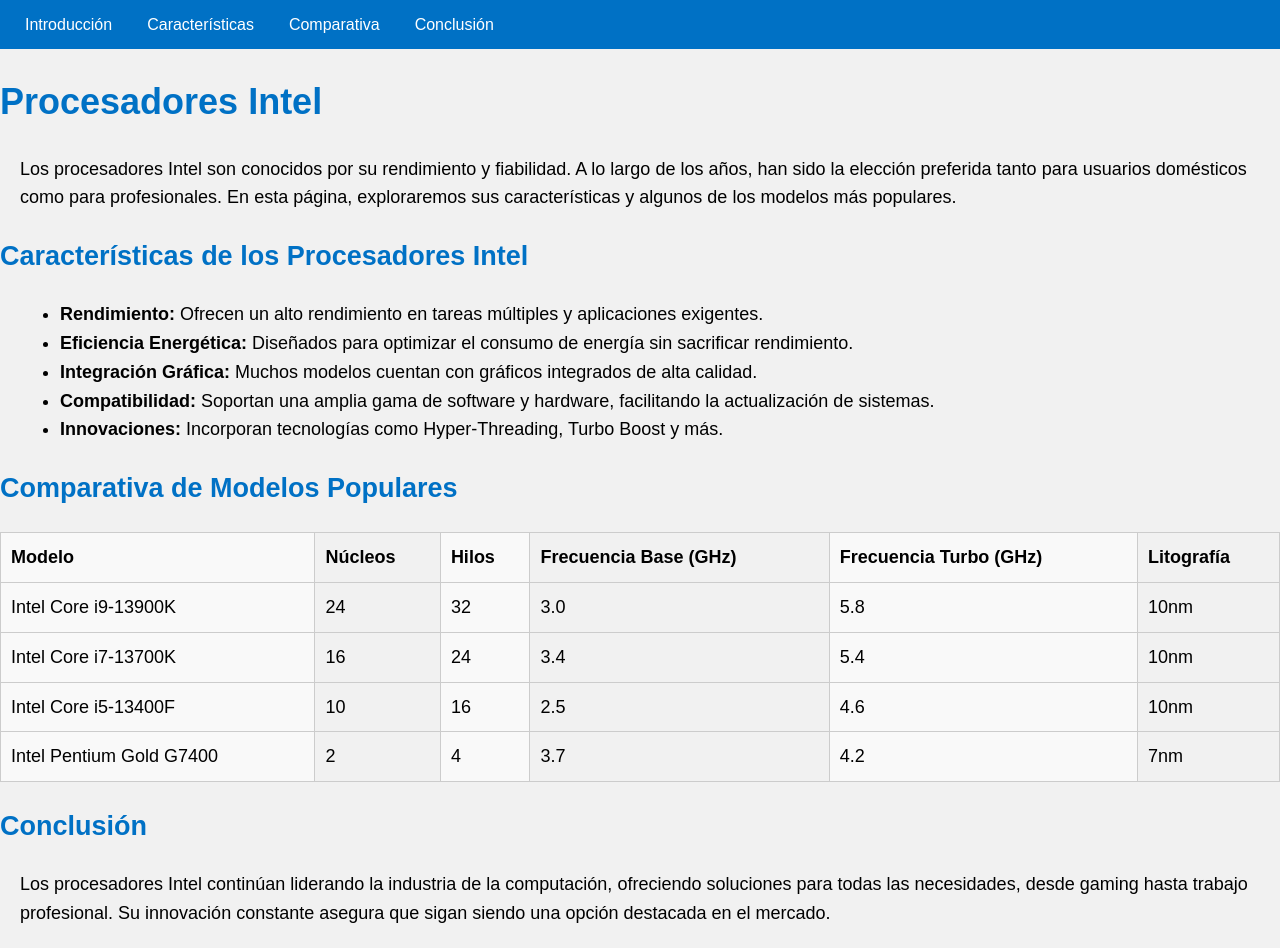
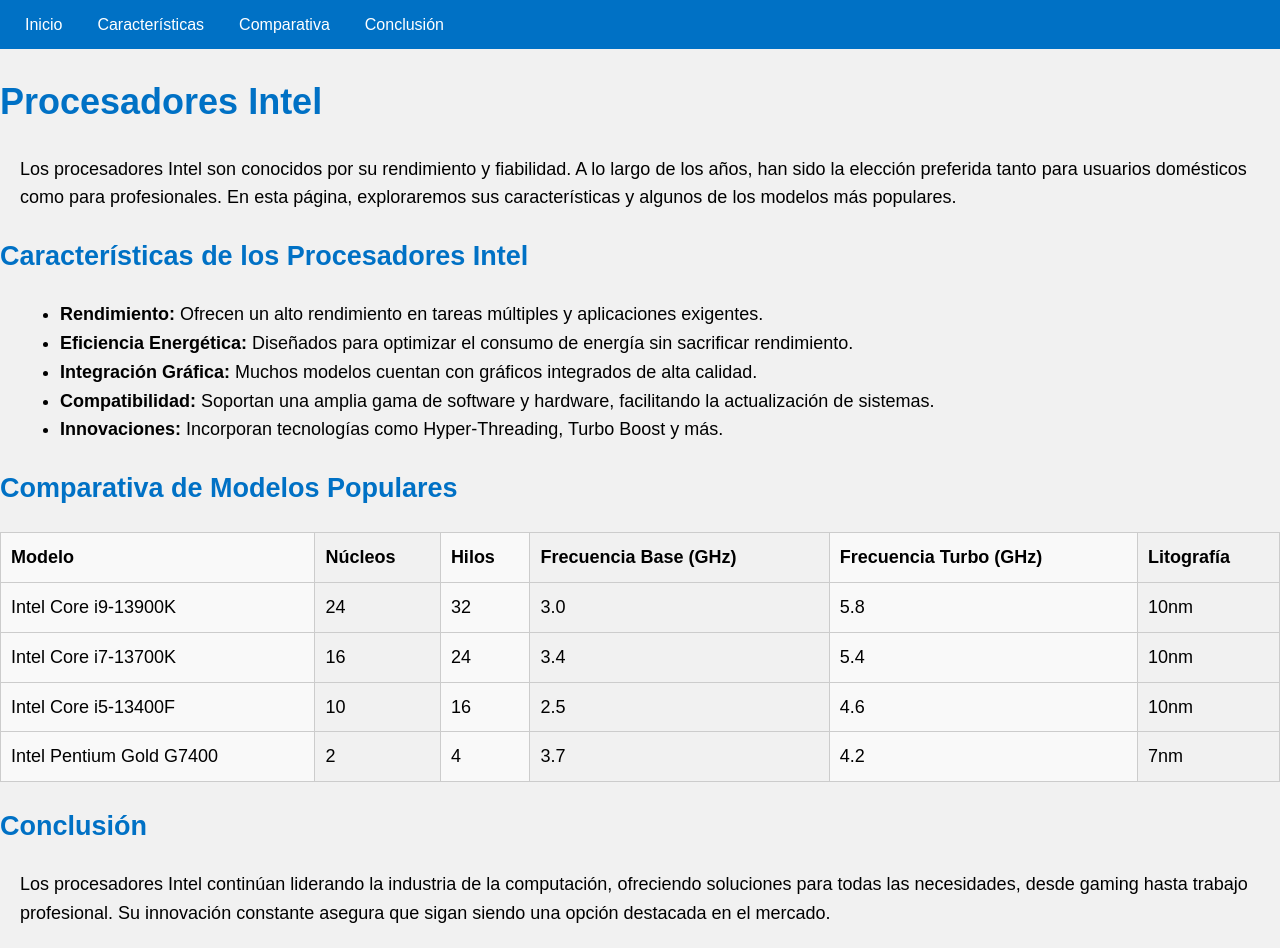
Before and after one commit to Josue644/Proyecto_GIT, a plain HTML site: page index.html in a window 1280 px wide. Drawn offline with Linux system fonts and the light colour scheme.

```diff
--- a/index.html
+++ b/index.html
@@ -9,7 +9,7 @@
 <body>
 
     <nav>
-        <a href="#introduccion">Introducción</a>
+        <a href="#introduccion">Inicio</a>
         <a href="#caracteristicas">Características</a>
         <a href="#comparativa">Comparativa</a>
         <a href="#conclusion">Conclusión</a>
```
